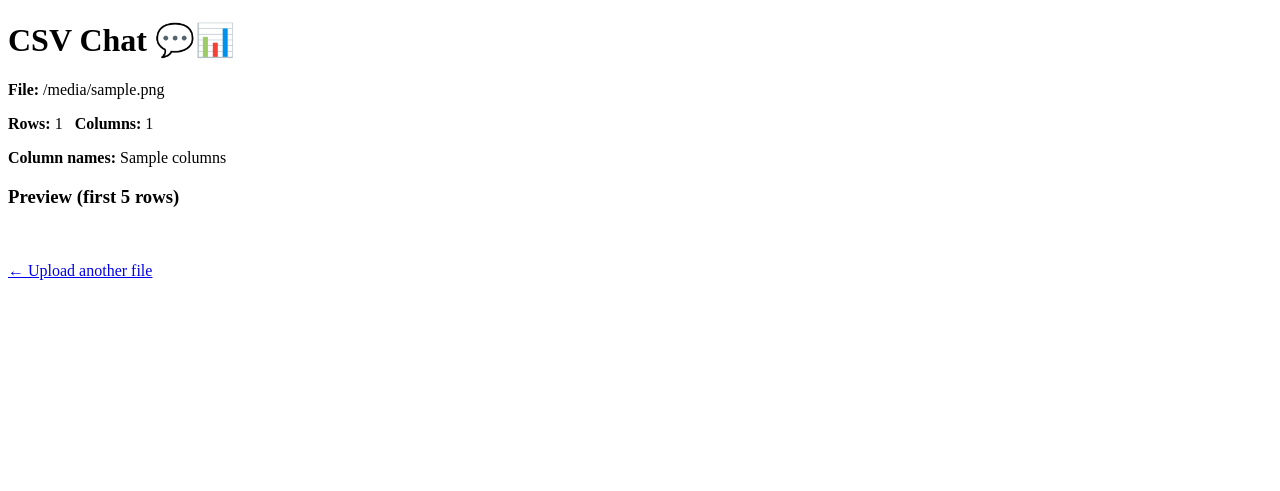
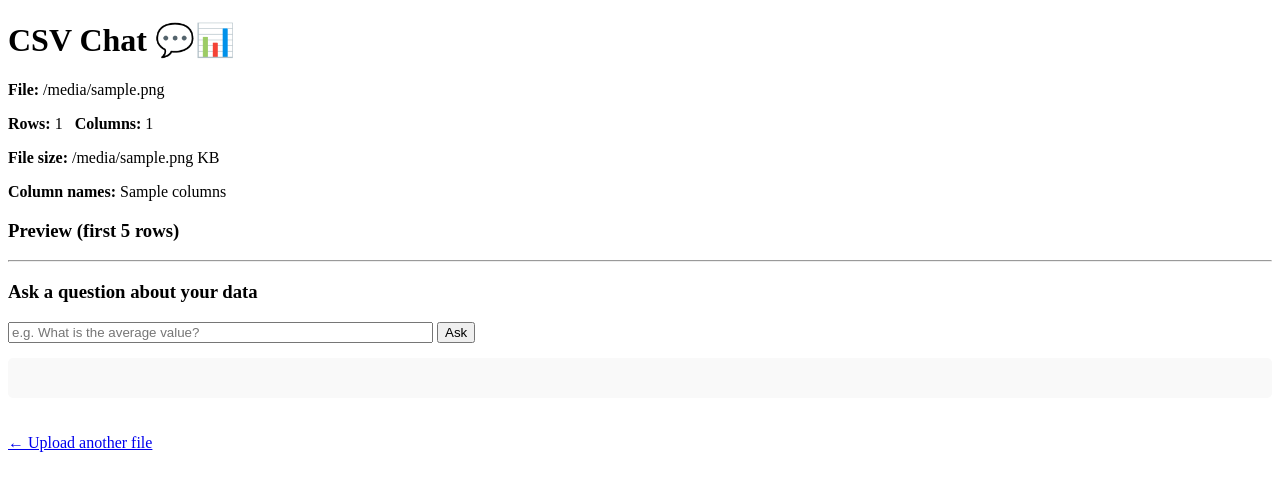
Before and after one commit to humairarajar/CSV-into-Ai-chatbot, a Flask app: template app/templates/preview.html in a window 1280 px wide. Shown: the top 491 px of the page. Run offline with Flask 3, Linux system fonts and the light colour scheme; the template is opened without the code that fills it: most values are stand-ins (such as "Sample title", 1, 10 or a date in 2020); some libraries are stand-ins or nearby versions.

Commit message:
Day 6: connect chat form to /ask endpoint via fetch

```diff
--- a/app/templates/preview.html
+++ b/app/templates/preview.html
@@ -15,6 +15,16 @@
         table.preview-table th {
             background-color: #f0f0f0;
         }
+        #chat-form {
+            margin-top: 15px;
+        }
+        #answer-box {
+            margin-top: 15px;
+            padding: 10px;
+            background-color: #f9f9f9;
+            border-radius: 5px;
+            min-height: 20px;
+        }
     </style>
 </head>
 <body>
@@ -22,12 +32,45 @@
 
     <p><strong>File:</strong> {{ filename }}</p>
     <p><strong>Rows:</strong> {{ num_rows }} &nbsp; <strong>Columns:</strong> {{ num_cols }}</p>
+    <p><strong>File size:</strong> {{ file_size_kb }} KB</p>
     <p><strong>Column names:</strong> {{ columns }}</p>
 
     <h3>Preview (first 5 rows)</h3>
     {{ preview_table | safe }}
 
+    <hr>
+    <h3>Ask a question about your data</h3>
+    <form id="chat-form">
+        <input type="text" id="question" name="question" placeholder="e.g. What is the average value?" size="50" required>
+        <button type="submit">Ask</button>
+    </form>
+
+    <div id="answer-box"></div>
+
     <br><br>
     <a href="/">← Upload another file</a>
+
+    <script>
+        document.getElementById("chat-form").addEventListener("submit", function (e) {
+            e.preventDefault();
+            const question = document.getElementById("question").value;
+            const filename = "{{ filename }}";
+
+            document.getElementById("answer-box").innerText = "Thinking...";
+
+            const formData = new FormData();
+            formData.append("question", question);
+            formData.append("filename", filename);
+
+            fetch("/ask", {
+                method: "POST",
+                body: formData,
+            })
+                .then((res) => res.text())
+                .then((data) => {
+                    document.getElementById("answer-box").innerText = data;
+                });
+        });
+    </script>
 </body>
 </html>
```
